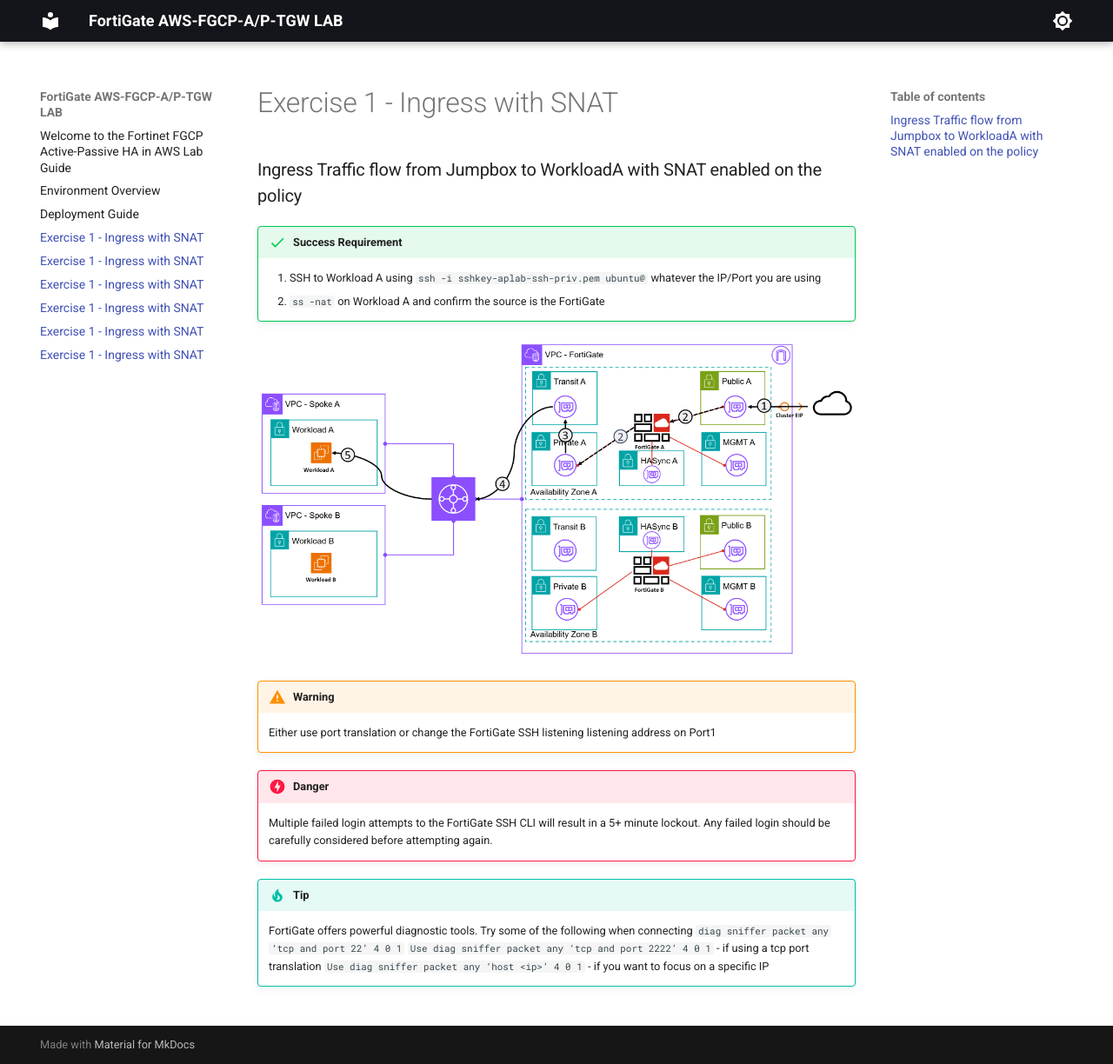
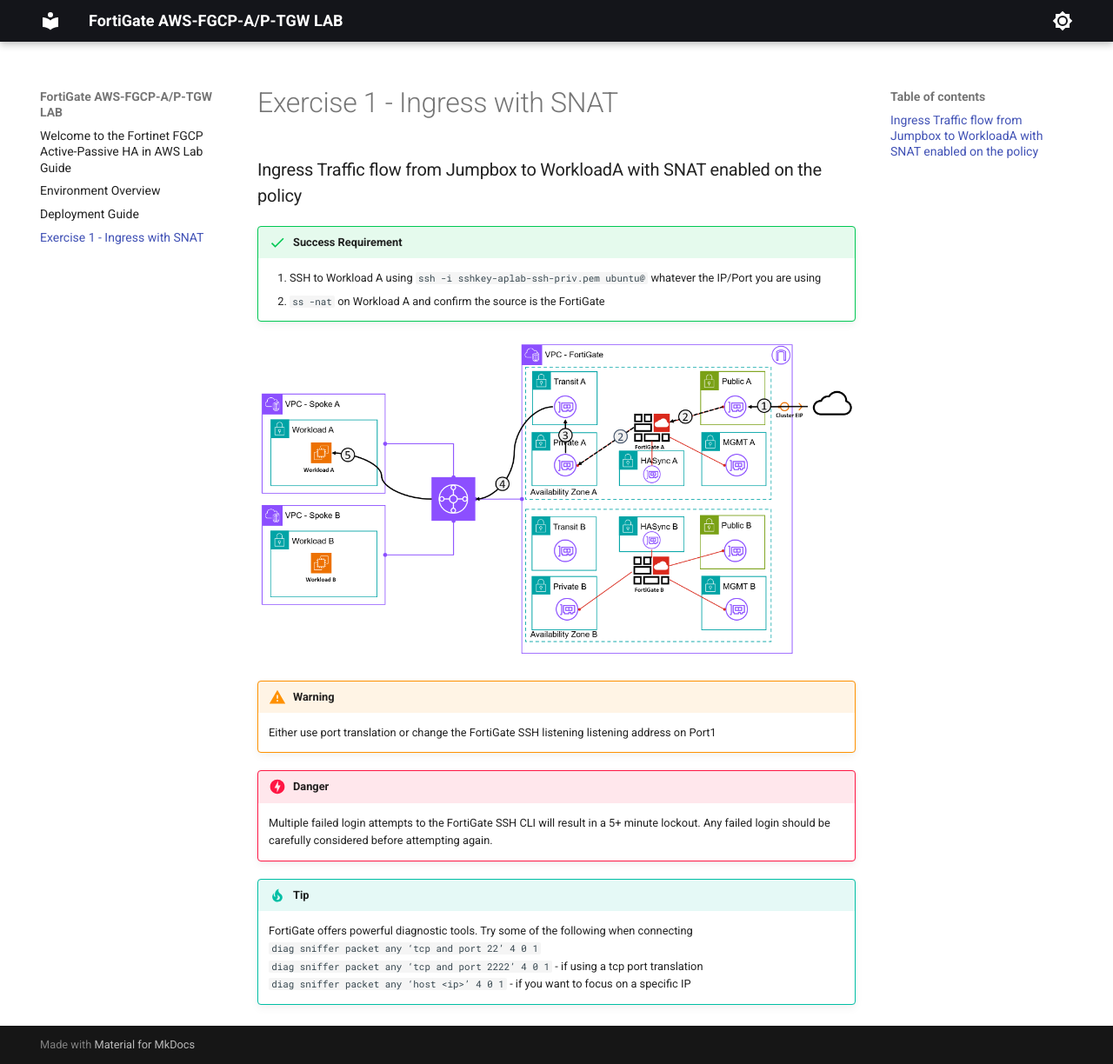
Before and after one commit to ukilab-cloud/lab-tgw-fgcp, an MkDocs documentation site: the page built from docs/docs/exercise-1.md, in a window 1280 px wide and 1224 px high. Shown: the whole window at 87% size. Built offline with MkDocs 1.6.1 and Material for MkDocs 9.7.7, drawn with Linux system fonts in a browser that asks for light colours.

Commit message:
intial lab guide

```diff
--- a/docs/docs/exercise-1.md
+++ b/docs/docs/exercise-1.md
@@ -19,5 +19,5 @@
 !!! Tip
     FortiGate offers powerful diagnostic tools. Try some of the following when connecting
     `diag sniffer packet any ‘tcp and port 22’ 4 0 1`
-    `Use diag sniffer packet any ‘tcp and port 2222’ 4 0 1` - if using a tcp port translation
-    `Use diag sniffer packet any ‘host <ip>’ 4 0 1` - if you want to focus on a specific IP
+    `diag sniffer packet any ‘tcp and port 2222’ 4 0 1` - if using a tcp port translation
+    `diag sniffer packet any ‘host <ip>’ 4 0 1` - if you want to focus on a specific IP
--- a/docs/mkdocs.yml
+++ b/docs/mkdocs.yml
@@ -30,11 +30,6 @@
   - 'environment.md'
   - 'deployment.md'
   - 'exercise-1.md'
-  - 'exercise-1.md'
-  - 'exercise-1.md'
-  - 'exercise-1.md'
-  - 'exercise-1.md'
-  - 'exercise-1.md'
 plugins:
   - glightbox:
       effect: zoom
```
